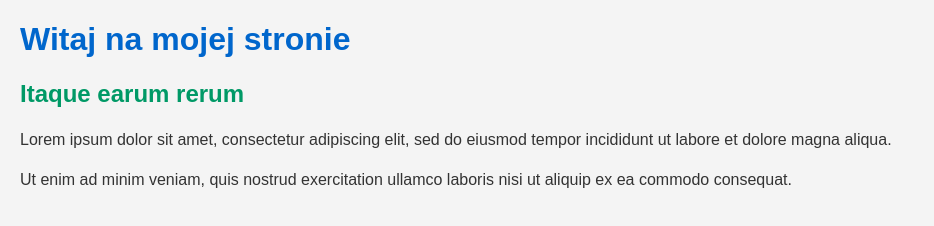
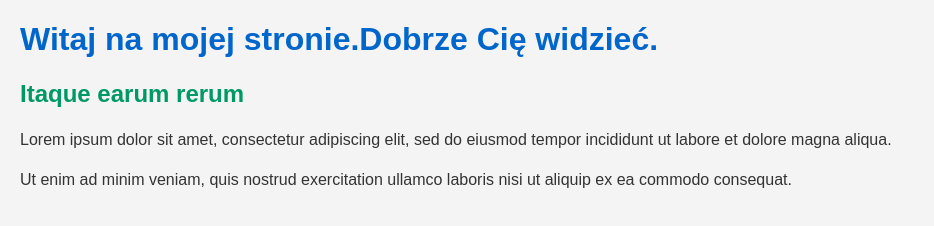
Before and after one commit to LukaszWojtyniak/nauka-gita-2, a plain HTML site: page index.html in a window 1280 px wide. Shown: the whole page, without its empty margins (0-934 px from the left). Drawn offline with Linux system fonts and the light colour scheme.

Commit message:
Update index.html

```diff
--- a/index.html
+++ b/index.html
@@ -6,7 +6,7 @@
   <link rel="stylesheet" href="sass/style.css">
 </head>
 <body>
-  <h1>Witaj na mojej stronie</h1>
+  <h1>Witaj na mojej stronie.Dobrze Cię widzieć.</h1>
   <h2>Itaque earum rerum</h2>
   <p>Lorem ipsum dolor sit amet, consectetur adipiscing elit, sed do eiusmod tempor incididunt ut labore et dolore magna aliqua.</p>
   <p>Ut enim ad minim veniam, quis nostrud exercitation ullamco laboris nisi ut aliquip ex ea commodo consequat.</p>
```
